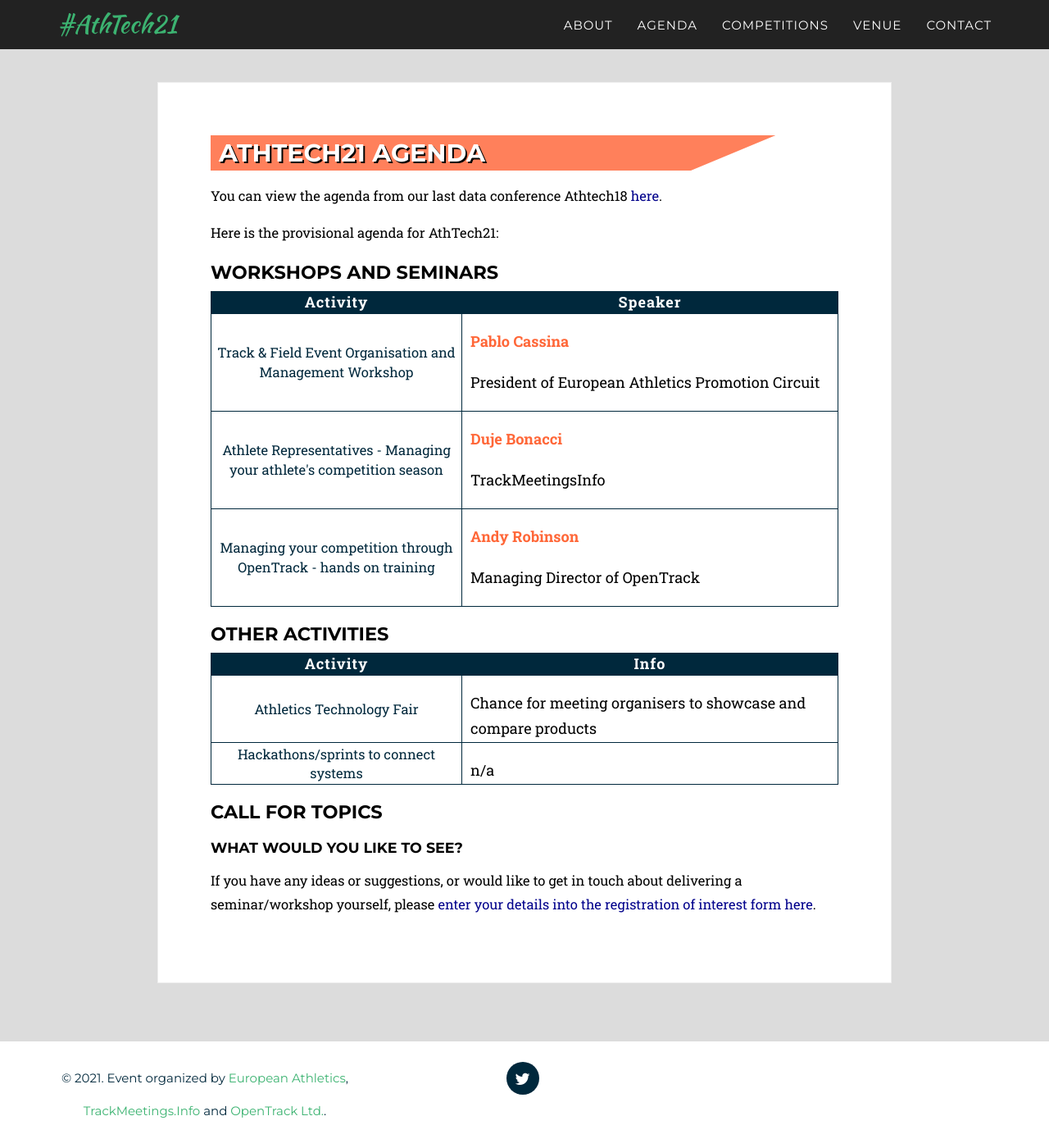
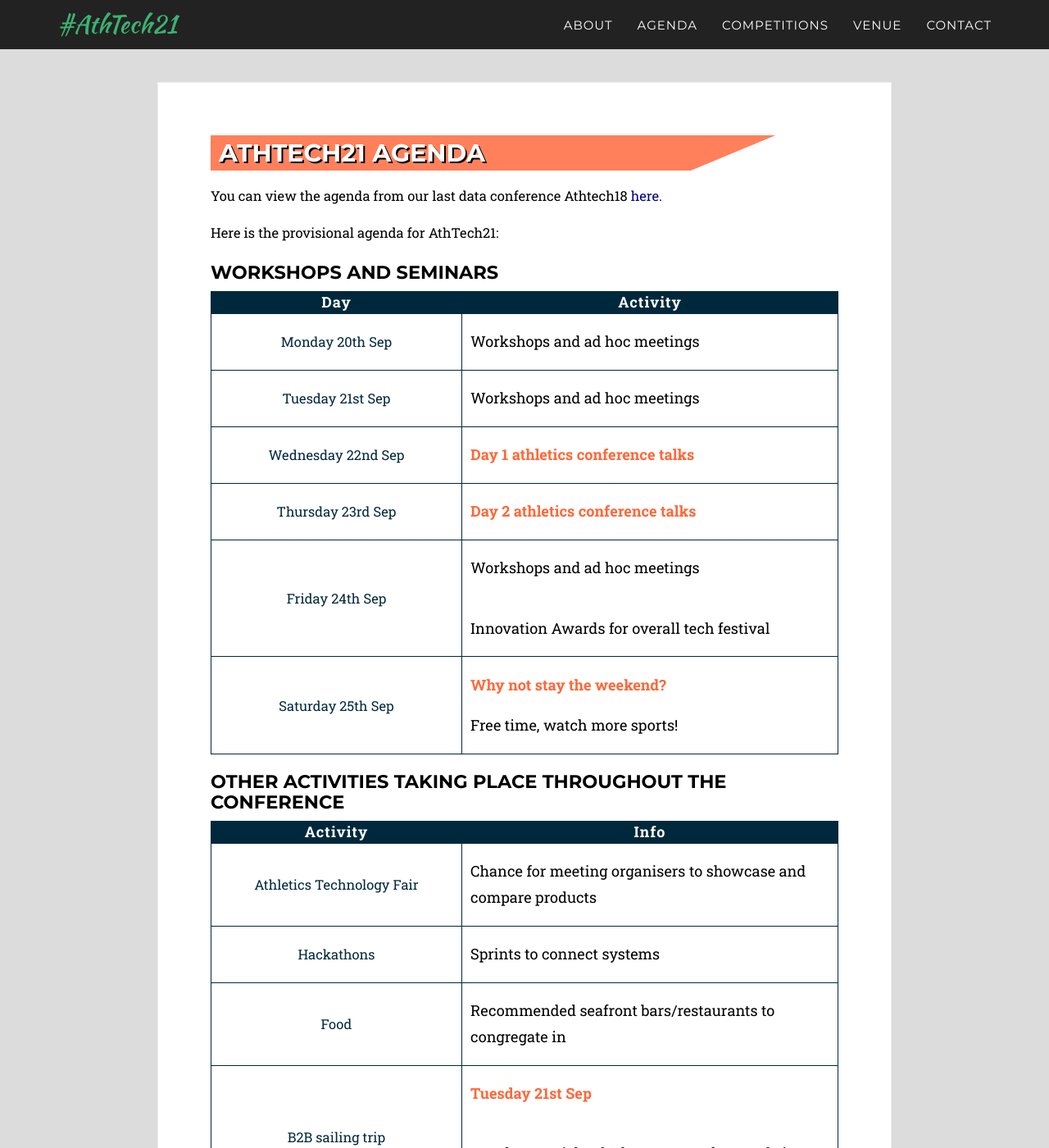
Before and after one commit to openath/athtech, a Jekyll site: the page built from _2021_pages/agenda.html, in a window 1280 px wide and 1400 px high. Shown: the whole window at 82% size. Built offline with Jekyll 4.4.1, drawn with Linux system fonts in a browser that asks for light colours; some web fonts are replaced; some of the changed text lies outside the part shown.

Commit message:
Updated agenda

```diff
--- a/_2021_pages/agenda.html
+++ b/_2021_pages/agenda.html
@@ -20,8 +20,8 @@
         <table class="agenda">
             <thead>
                 <tr>
-                    <th class="row-1 agenda-time"><center>Activity</center></th>
-                    <th class="row-2 agenda-activity"><center>Speaker</center></th>
+                    <th class="row-1 agenda-time"><center>Day</center></th>
+                    <th class="row-2 agenda-activity"><center>Activity</center></th>
                 </tr>
             </thead>
             <tbody>
@@ -34,7 +34,7 @@
             </tbody>
         </table>
 
-        <h2>Other activities</h2>
+        <h2>Other activities taking place throughout the conference</h2>
         <table class="agenda">
             <thead>
                 <tr>
@@ -54,7 +54,7 @@
 
         <h2>Call for topics</h2>
         <h3>What would you like to see?</h3>
-        <p>If you have any ideas or suggestions, or would like to get in touch about delivering a seminar/workshop yourself, please <a href="https://forms.gle/oMZLidU8zrKQZoG46">enter your details into the registration of interest form here</a>.</p>
+        <p>If you have any ideas or suggestions, or would like to get in touch about delivering a seminar/workshop yourself, please <a href="https://data.opentrack.run/en-gb/x/2021/HRV/athtech/">enter your details into the registration of interest form here</a>.</p>
 
 
     </div>
--- a/_data/twenty_21/agendas_1.yml
+++ b/_data/twenty_21/agendas_1.yml
@@ -1,11 +1,19 @@
-- time: Track & Field Event Organisation and Management Workshop
-  info: "<p style='margin-bottom: 0'><b>Pablo Cassina</b>
-  <p>President of European Athletics Promotion Circuit</p>"
+- time: Monday 20th Sep
+  info: "<p>Workshops and ad hoc meetings</p>"
 
-- time: Athlete Representatives - Managing your athlete's competition season
-  info: "<p style='margin-bottom: 0'><b>Duje Bonacci</b>
-  <p>TrackMeetingsInfo</p>"
+- time: Tuesday 21st Sep
+  info: "<p>Workshops and ad hoc meetings</p>"
 
-- time: Managing your competition through OpenTrack - hands on training
-  info: "<p style='margin-bottom: 0'><b>Andy Robinson</b>
-  <p>Managing Director of OpenTrack</p>"
+- time: Wednesday 22nd Sep
+  info: "<p><b>Day 1 athletics conference talks</b>"
+
+- time: Thursday 23rd Sep
+  info: "<p><b>Day 2 athletics conference talks</b>"
+
+- time: Friday 24th Sep
+  info: "<p style='margin-bottom: 0'>Workshops and ad hoc meetings</p>
+  <p>Innovation Awards for overall tech festival</p>"
+
+- time: Saturday 25th Sep
+  info: "<p style='margin-bottom: 0'><b>Why not stay the weekend?</b>
+  <p>Free time, watch more sports!</p>"
--- a/_data/twenty_21/agendas_2.yml
+++ b/_data/twenty_21/agendas_2.yml
@@ -1,5 +1,12 @@
 - time: Athletics Technology Fair
-  info: "<p style='margin-bottom: 0'>Chance for meeting organisers to showcase and compare products</p>"
+  info: "<p>Chance for meeting organisers to showcase and compare products</p>"
 
-- time: Hackathons/sprints to connect systems
-  info: "<p style='margin-bottom: 0'>n/a</p>"
+- time: Hackathons
+  info: "<p>Sprints to connect systems</p>"
+
+- time: Food
+  info: "<p>Recommended seafront bars/restaurants to congregate in</p>"
+
+- time: B2B sailing trip
+  info: "<p style='margin-bottom: 0'><b>Tuesday 21st Sep</b></p>
+  <p>Lunch on an island 2 hours away, for people in sports business</p>"
```
